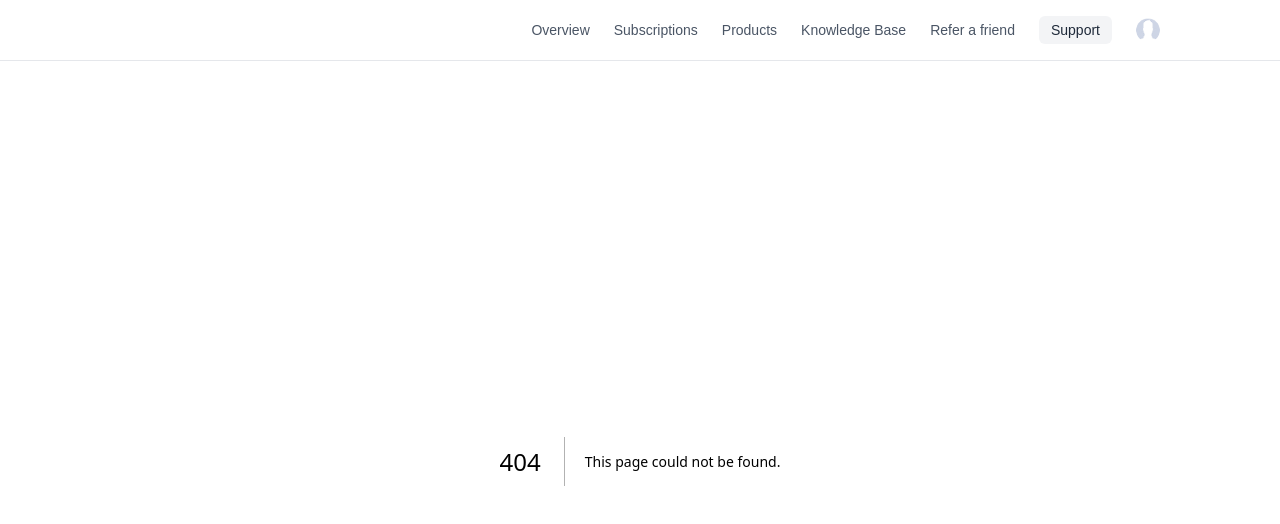
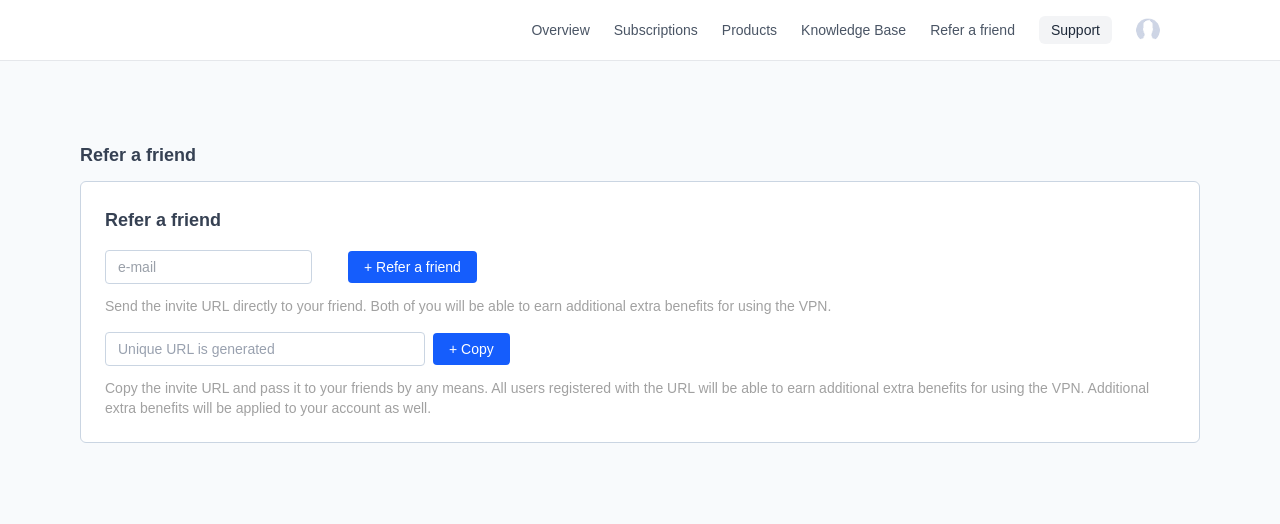
Before and after one commit to TeccClubb/SafeSerfProClientPortal, a Next.js app: page /referFriend in a window 1280 px wide. Before the commit this address had no page. Shown: the top 524 px of the page. Built offline with nearby package versions, Linux system fonts and the light colour scheme.

Commit message:
referFriendpage ui desing

```diff
--- /dev/null
+++ b/src/app/referFriend/page.tsx
@@ -0,0 +1,16 @@
+
+
+// import ReferAFriend from './components/ReferAFriend';
+import ReferAFriend from "@/components/frientRefral";
+
+export default function ReferFriendPage() {
+    return (
+        <main>
+            <div className="p-3 lg:p-20 bg-slate-50 min-h-screen lg:text-sm   text-gray-700 space-y-3">
+
+                <h2 className="text-lg font-semibold ">Refer a friend</h2>
+                <ReferAFriend />
+            </div>
+        </main>
+    );
+}
--- /dev/null
+++ b/src/components/frientRefral.tsx
@@ -0,0 +1,62 @@
+"use client"
+// components/ReferFriend.tsx
+import React, { useState } from 'react';
+export default function ReferFriend() {
+  const [email, setEmail] = useState('');
+  const [referralUrl] = useState('Unique URL is generated');
+
+  const handleRefer = () => {
+    alert(`Referral sent to: ${email}`);
+    setEmail('');
+  };
+
+  const handleCopy = () => {
+    navigator.clipboard.writeText(referralUrl);
+    alert('URL copied!');
+  };
+
+  return (
+    <div className="bg-white border border-slate-300 rounded-md p-6 w-full  mx-auto ">
+      <h2 className="text-lg font-semibold mb-4">Refer a friend</h2>
+
+      <div className="flex items-center gap-4 mb-3">
+        <input
+          type="email"
+          placeholder="e-mail"
+          value={email}
+          onChange={(e) => setEmail(e.target.value)}
+          className=" border-slate-300 border px-3 py-1.5 rounded max-w-xs text-sm"
+        />
+        <button
+          onClick={handleRefer}
+          className="bg-blue-600 ms-5   px-4 py-1.5 text-white text-sm font-medium rounded hover:bg-blue-700"
+        >
+          + Refer a friend
+        </button>
+      </div>
+
+      <p className="  mb-4 text-neutral-400 text-sm font-normal">
+        Send the invite URL directly to your friend. Both of you will be able to earn additional extra benefits for using the VPN.
+      </p>
+
+      <div className="flex items-center gap-2 mb-3">
+        <input
+          type="text"
+          value={referralUrl}
+          readOnly
+          className="border-slate-300 border px-3 py-1.5 rounded w-full max-w-xs text-sm text-gray-400"
+        />
+        <button
+          onClick={handleCopy}
+          className="bg-blue-600 text-white text-sm px-4 py-1.5 rounded hover:bg-blue-700"
+        >
+          + Copy
+        </button>
+      </div>
+
+      <p className="  text-neutral-400 text-sm font-normal">
+        Copy the invite URL and pass it to your friends by any means. All users registered with the URL will be able to earn additional extra benefits for using the VPN. Additional extra benefits will be applied to your account as well.
+      </p>
+    </div>
+  );
+}
--- a/src/components/tableSection.tsx
+++ b/src/components/tableSection.tsx
@@ -30,6 +30,9 @@ export default function TableSection({
             {/* text-slate-700 text-lg font-semibold */}
             <div className="flex justify-between pb-3 items-center">
                 <h2 className="text-slate-700 text-lg font-semibold">{title}</h2>
+
+                {
+                    actionLabel ? (
                         <button
                             className={`${actionLabel === "+ Upgrade"
                                 ? "bg-green-500 hover:bg-green-600"
@@ -38,6 +41,9 @@ export default function TableSection({
                         >
                             {actionLabel}
                         </button>
+                    ) : ""
+                }
+
 
             </div>
 
@@ -72,7 +78,7 @@ export default function TableSection({
                                 {columns.map((col, i) => (
                                     <th
                                         key={i}
-                                        className={`p-2 text-gray-600 text-sm font-medium bg-slate-50 leading-tight min-w-[120px] ${i !== 0 ? 'border-l border-slate-200' : ''}`}
+                                        className={`p-2 text-slate-500 text-sm font-semibold  bg-slate-50 leading-tight min-w-[120px] ${i !== 0 ? 'border-l border-slate-200' : ''}`}
                                     >
                                         {col}
                                     </th>
@@ -87,7 +93,7 @@ export default function TableSection({
                                     {row.map((cell, j) => (
                                         <td
                                             key={j}
-                                            className={`p-2 pt-3 ${highlightColumns?.includes(j) ? "text-blue-600 font-medium" : ""}`}
+                                            className={`p-2  pt-3 ${highlightColumns?.includes(j) ? "text-blue-600 font-normal" : " text-slate-500"}`}
                                         >
                                             {customCellRender
                                                 ? customCellRender(i, j, cell)
```
Lines whose indentation alone changed are shown as unchanged.
